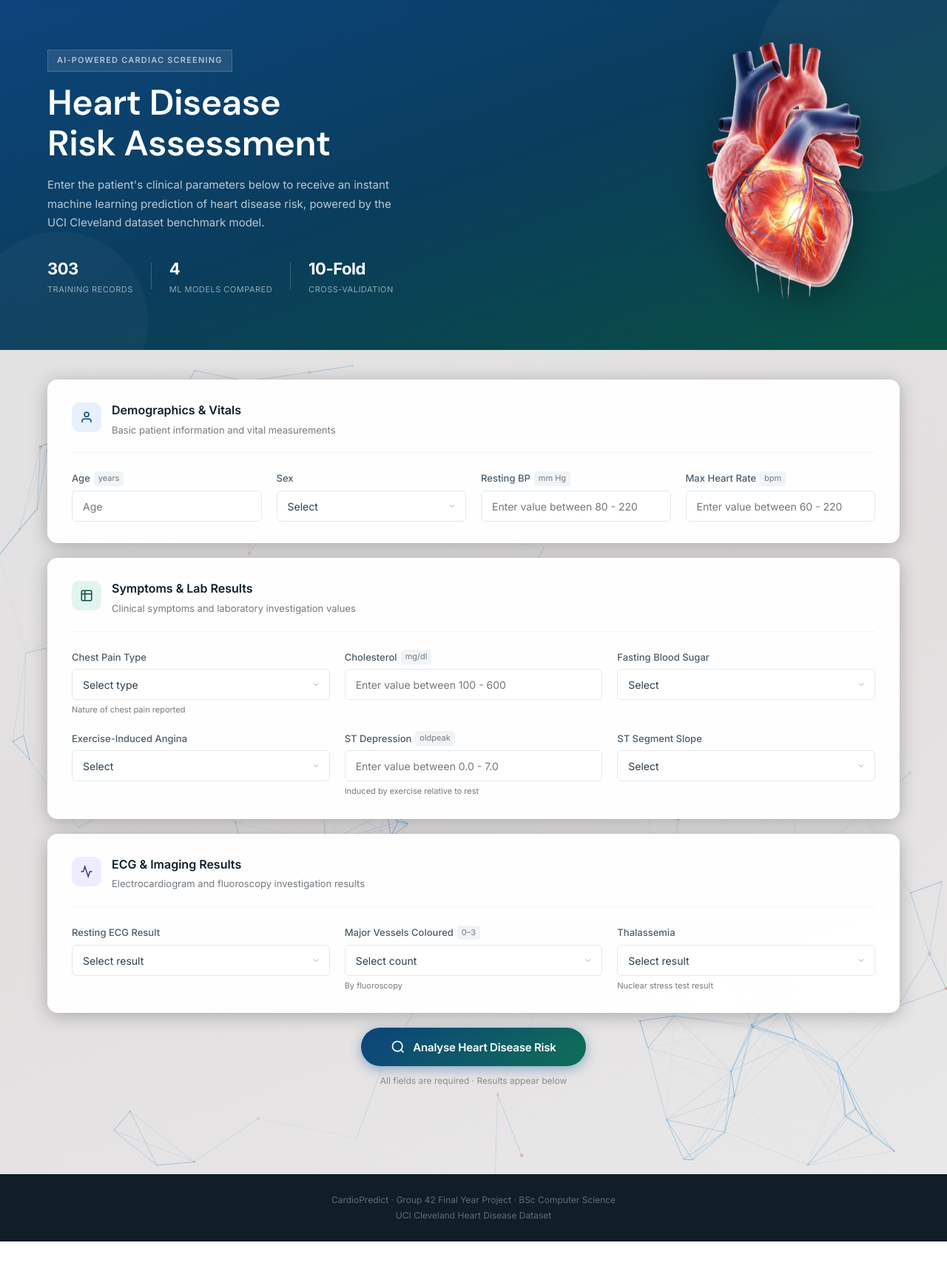
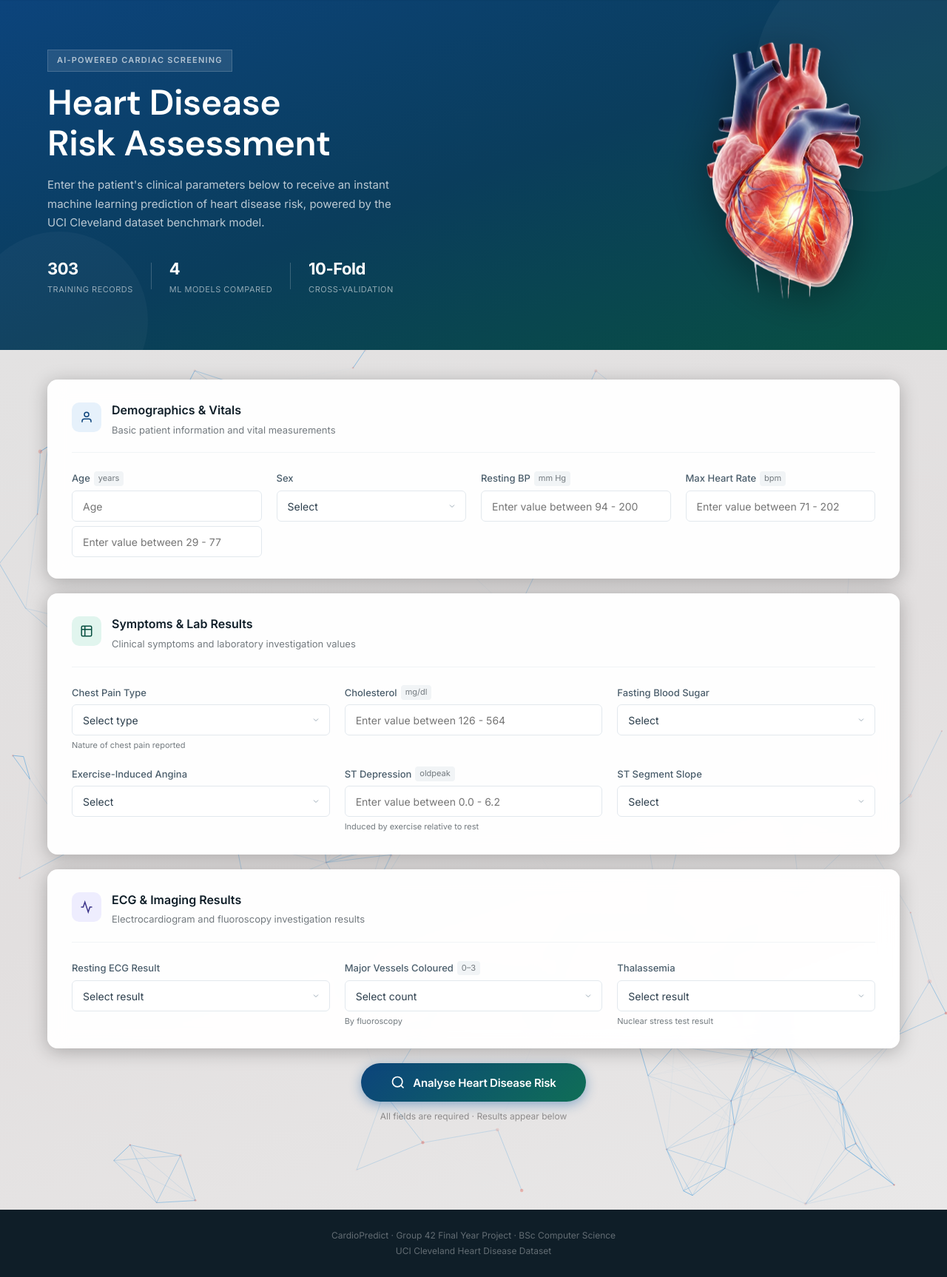
Before and after one commit to BawaErnestKwame/Heart_disease_prediction, a Flask app: page / in a window 1280 px wide. Shown: the part 66-1792 px from the top of the page at 74% size. Before the commit the page ends 1744 px from the top, so only its background shows below. Run offline with Flask 3, Linux system fonts and the light colour scheme; parts of the project's set-up code (start-up, migrations or seed data) failed here and were passed over.

Commit message:
style modification final final final update

```diff
--- a/app.py
+++ b/app.py
@@ -40,16 +40,19 @@ def predict():
         # ── Input validation
         errors = []
 
-        if not (20 <= age <= 90):
-            errors.append("Age must be between 20 and 90")
-        if not (80 <= trestbps <= 220):
-            errors.append("Resting BP must be between 80 and 220")
-        if not (100 <= chol <= 600):
-            errors.append("Cholesterol must be between 100 and 600")
-        if not (60 <= thalach <= 220):
-            errors.append("Max Heart Rate must be between 60 and 220")
-        if not (0.0 <= oldpeak <= 7.0):
-            errors.append("ST Depression must be between 0.0 and 7.0")
+       # ── Input validation ─────────────────────────────────────────────────────
+        errors = []
+
+        if not (29 <= age <= 77):
+            errors.append("Age must be between 29 and 77")
+        if not (94 <= trestbps <= 200):
+            errors.append("Resting BP must be between 94 and 200")
+        if not (126 <= chol <= 564):
+            errors.append("Cholesterol must be between 126 and 564")
+        if not (71 <= thalach <= 202):
+            errors.append("Max Heart Rate must be between 71 and 202")
+        if not (0.0 <= oldpeak <= 6.2):
+            errors.append("ST Depression must be between 0.0 and 6.2")
 
         if errors:
             return jsonify({'error': ' | '.join(errors)}), 400
--- a/templates/index.html
+++ b/templates/index.html
@@ -93,7 +93,9 @@
           <div class="form-grid form-grid--4">
             <div class="field">
               <label class="label" for="age">Age <span class="unit">years</span></label>
-              <input class="input" type="number" id="age" name="age" min="20" max="90" placeholder="Age" required />
+              <input class="input" type="number" id="age" name="age" min="20" max="90" placeholder="Age" required /><input class="input" type="number" id="age" name="age"
+              min="29" max="77" placeholder="Enter value between 29 - 77" required />
+
             </div>
             <div class="field">
               <label class="label" for="sex">Sex</label>
@@ -105,12 +107,14 @@
             </div>
             <div class="field">
               <label class="label" for="trestbps">Resting BP <span class="unit">mm Hg</span></label>
-              <input class="input" type="number" id="trestbps" name="trestbps" min="80" max="220" placeholder="Enter value between 80 - 220" required />
-            </div>
+              <input class="input" type="number" id="trestbps" name="trestbps"
+              min="94" max="200" placeholder="Enter value between 94 - 200" required />
+                          </div>
             <div class="field">
               <label class="label" for="thalach">Max Heart Rate <span class="unit">bpm</span></label>
-              <input class="input" type="number" id="thalach" name="thalach" min="60" max="220" placeholder="Enter value between 60 - 220" required />
-            </div>
+              <input class="input" type="number" id="thalach" name="thalach"
+              min="71" max="202" placeholder="Enter value between 71 - 202" required />
+              </div>
           </div>
         </div>
 
@@ -140,8 +144,9 @@
             </div>
             <div class="field">
               <label class="label" for="chol">Cholesterol <span class="unit">mg/dl</span></label>
-              <input class="input" type="number" id="chol" name="chol" min="100" max="600" placeholder="Enter value between 100 - 600" required />
-            </div>
+              <input class="input" type="number" id="chol" name="chol"
+              min="126" max="564" placeholder="Enter value between 126 - 564" required />
+              </div>
             <div class="field">
               <label class="label" for="fbs">Fasting Blood Sugar</label>
               <select class="select" id="fbs" name="fbs" required>
@@ -160,8 +165,9 @@
             </div>
             <div class="field">
               <label class="label" for="oldpeak">ST Depression <span class="unit">oldpeak</span></label>
-              <input class="input" type="number" id="oldpeak" name="oldpeak" step="0.1" min="0" max="7" placeholder="Enter value between 0.0 - 7.0" required />
-              <span class="field-hint">Induced by exercise relative to rest</span>
+              <input class="input" type="number" id="oldpeak" name="oldpeak"
+              step="0.1" min="0" max="6.2" placeholder="Enter value between 0.0 - 6.2" required />
+               <span class="field-hint">Induced by exercise relative to rest</span>
             </div>
             <div class="field">
               <label class="label" for="slope">ST Segment Slope</label>
```
